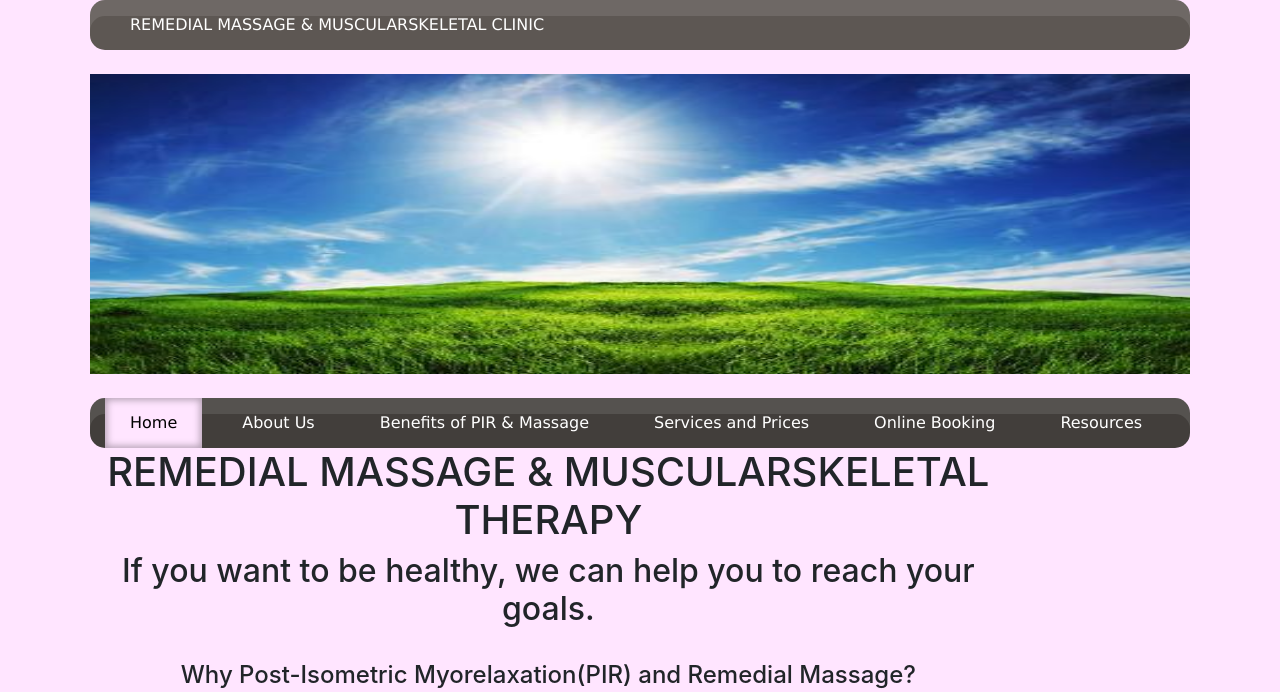
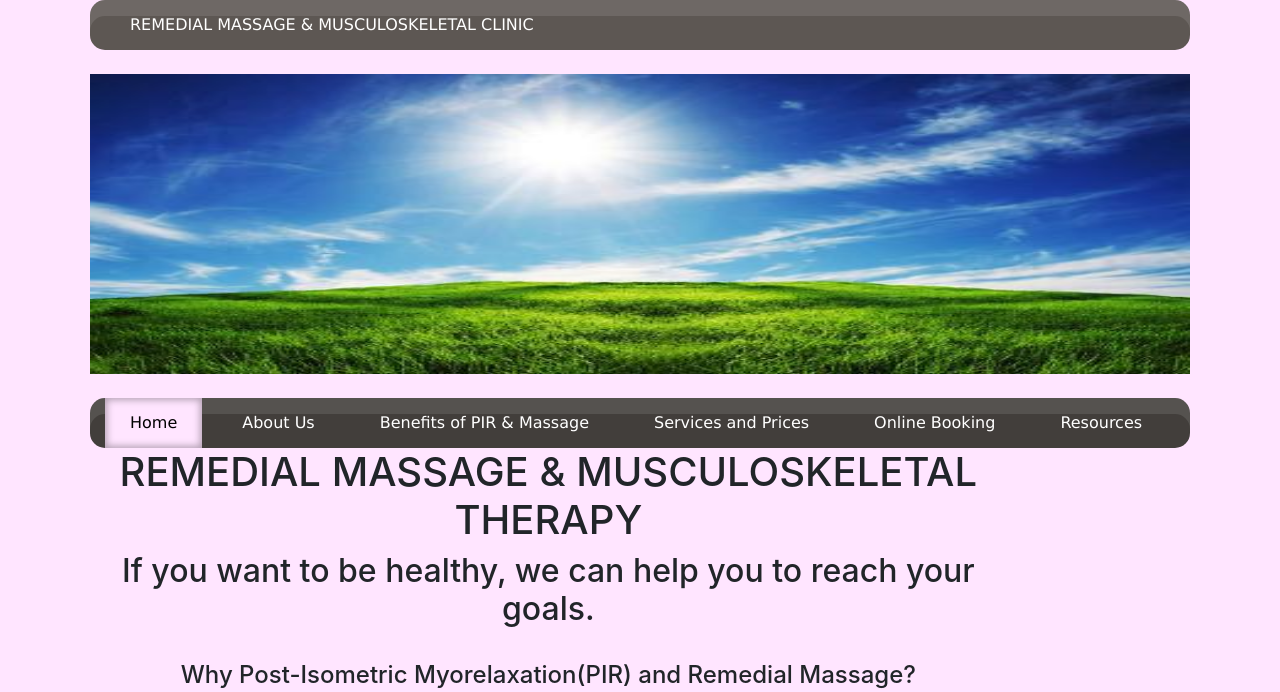
Before and after one commit to nickpunch/rmrc7, a PHP site: page / in a window 1280 px wide. Shown: the top 692 px of the page. Run offline with PHP 8.4, Linux system fonts and the light colour scheme; some libraries are stand-ins or nearby versions.

Commit message:
Correction to the name

```diff
--- a/about.html
+++ b/about.html
@@ -7,7 +7,7 @@
     <meta name="author" content="">
     <link rel="shortcut icon" href="./assets/ico/favicon.png">
 
-    <title>REMEDIAL MASSAGE & MUSCULARSKELETAL THERAPY</title>
+    <title>REMEDIAL MASSAGE & MUSCULOSKELETAL THERAPY</title>
 
 
     <link href="./dist/css/bootstrap.css" rel="stylesheet">
@@ -27,7 +27,7 @@
 <div id='main'>
 <div id='cssmenu1'>
 		<ul>
-		<li><a href='index.php'><span>REMEDIAL MASSAGE & MUSCULARSKELETAL CLINIC</span></a></li>
+		<li><a href='index.php'><span>REMEDIAL MASSAGE & MUSCULOSKELETAL CLINIC</span></a></li>
 		</ul>
 
 	</div>
--- a/benefits.html
+++ b/benefits.html
@@ -7,7 +7,7 @@
     <meta name="author" content="">
     <link rel="shortcut icon" href="./assets/ico/favicon.png">
 
-    <title>REMEDIAL MASSAGE & MUSCULARSKELETAL THERAPY</title>
+    <title>REMEDIAL MASSAGE & MUSCULOSKELETAL THERAPY</title>
 
 
     <link href="./dist/css/bootstrap.css" rel="stylesheet">
@@ -27,7 +27,7 @@
 <div id='main'>
 <div id='cssmenu1'>
 		<ul>
-		<li><a href='index.php'><span>REMEDIAL MASSAGE & MUSCULARSKELETAL CLINIC</span></a></li>
+		<li><a href='index.php'><span>REMEDIAL MASSAGE & MUSCULOSKELETAL CLINIC</span></a></li>
 		</ul>
 
 	</div>
--- a/contact.html
+++ b/contact.html
@@ -7,7 +7,7 @@
     <meta name="author" content="">
     <link rel="shortcut icon" href="./assets/ico/favicon.png">
 
-    <title>REMEDIAL MASSAGE & MUSCULARSKELETAL THERAPY</title>
+    <title>REMEDIAL MASSAGE & MUSCULOSKELETAL THERAPY</title>
 
 
     <link href="./dist/css/bootstrap.css" rel="stylesheet">
@@ -28,7 +28,7 @@
 <div id='main'>
 <div id='cssmenu1'>
 		<ul>
-		<li><a href='index.php'><span>REMEDIAL MASSAGE & MUSCULARSKELETAL CLINIC</span></a></li>
+		<li><a href='index.php'><span>REMEDIAL MASSAGE & MUSCULOSKELETAL CLINIC</span></a></li>
 		</ul>
 
 	</div>
--- a/faq.html
+++ b/faq.html
@@ -7,7 +7,7 @@
     <meta name="author" content="">
     <link rel="shortcut icon" href="./assets/ico/favicon.png">
 
-    <title>REMEDIAL MASSAGE & MUSCULARSKELETAL THERAPY</title>
+    <title>REMEDIAL MASSAGE & MUSCULOSKELETAL THERAPY</title>
 
 
     <link href="./dist/css/bootstrap.css" rel="stylesheet">
@@ -29,7 +29,7 @@
 <div id='main'>
 <div id='cssmenu1'>
 		<ul>
-		<li><a href='index.php'><span>REMEDIAL MASSAGE & MUSCULARSKELETAL CLINIC</span></a></li>
+		<li><a href='index.php'><span>REMEDIAL MASSAGE & MUSCULOSKELETAL CLINIC</span></a></li>
 		</ul>
 
 	</div>
--- a/hot_deals.html
+++ b/hot_deals.html
@@ -7,7 +7,7 @@
     <meta name="author" content="">
     <link rel="shortcut icon" href="./assets/ico/favicon.png">
 
-    <title>REMEDIAL MASSAGE & MUSCULARSKELETAL THERAPY</title>
+    <title>REMEDIAL MASSAGE & MUSCULOSKELETAL THERAPY</title>
 
 
     <link href="./dist/css/bootstrap.css" rel="stylesheet">
@@ -28,7 +28,7 @@
 <div id='main'>
 <div id='cssmenu1'>
 		<ul>
-		<li><a href='index.php'><span>REMEDIAL MASSAGE & MUSCULARSKELETAL CLINIC</span></a></li>
+		<li><a href='index.php'><span>REMEDIAL MASSAGE & MUSCULOSKELETAL CLINIC</span></a></li>
 		</ul>
 
 	</div>
--- a/index.php
+++ b/index.php
@@ -7,7 +7,7 @@
     <meta name="author" content="">
     <link rel="shortcut icon" href="./assets/ico/favicon.png">
 
-    <title>REMEDIAL MASSAGE & MUSCULARSKELETAL THERAPY</title>
+    <title>REMEDIAL MASSAGE & MUSCULOSKELETAL THERAPY</title>
 
 
     <link href="./dist/css/bootstrap.css" rel="stylesheet">
@@ -27,7 +27,7 @@
 <div id='main'>
 	<div id='cssmenu1'>
 			<ul>
-				<li><a href='index.php'><span>REMEDIAL MASSAGE & MUSCULARSKELETAL CLINIC</span></a></li>
+				<li><a href='index.php'><span>REMEDIAL MASSAGE & MUSCULOSKELETAL CLINIC</span></a></li>
 			</ul>
 
 		</div>
@@ -76,7 +76,7 @@
 		<div class="row">
 
 			<div class="col-lg-10" align="center">
-				<h1 align="center">REMEDIAL MASSAGE & MUSCULARSKELETAL THERAPY</h1>
+				<h1 align="center">REMEDIAL MASSAGE & MUSCULOSKELETAL THERAPY</h1>
 				<h2 align="center">If you want to be healthy, we can help you to reach your goals.</h2>
 				</br>
 
--- a/services.html
+++ b/services.html
@@ -7,7 +7,7 @@
     <meta name="author" content="">
     <link rel="shortcut icon" href="./assets/ico/favicon.png">
 
-    <title>REMEDIAL MASSAGE & MUSCULARSKELETAL THERAPY</title>
+    <title>REMEDIAL MASSAGE & MUSCULOSKELETAL THERAPY</title>
 
 
     <link href="./dist/css/bootstrap.css" rel="stylesheet">
@@ -27,7 +27,7 @@
 <div id='main'>
 <div id='cssmenu1'>
 		<ul>
-		<li><a href='index.php'><span>REMEDIAL MASSAGE & MUSCULARSKELETAL CLINIC</span></a></li>
+		<li><a href='index.php'><span>REMEDIAL MASSAGE & MUSCULOSKELETAL CLINIC</span></a></li>
 		</ul>
 
 	</div>
--- a/why_remedial.html
+++ b/why_remedial.html
@@ -7,7 +7,7 @@
     <meta name="author" content="">
     <link rel="shortcut icon" href="./assets/ico/favicon.png">
 
-    <title>REMEDIAL MASSAGE & MUSCULARSKELETAL THERAPY</title>
+    <title>REMEDIAL MASSAGE & MUSCULOSKELETAL THERAPY</title>
 
 
     <link href="./dist/css/bootstrap.css" rel="stylesheet">
@@ -27,7 +27,7 @@
 <div id='main'>
 <div id='cssmenu1'>
 		<ul>
-		<li><a href='index.php'><span>REMEDIAL MASSAGE & MUSCULARSKELETAL CLINIC</span></a></li>
+		<li><a href='index.php'><span>REMEDIAL MASSAGE & MUSCULOSKELETAL CLINIC</span></a></li>
 		</ul>
 
 	</div>
```
